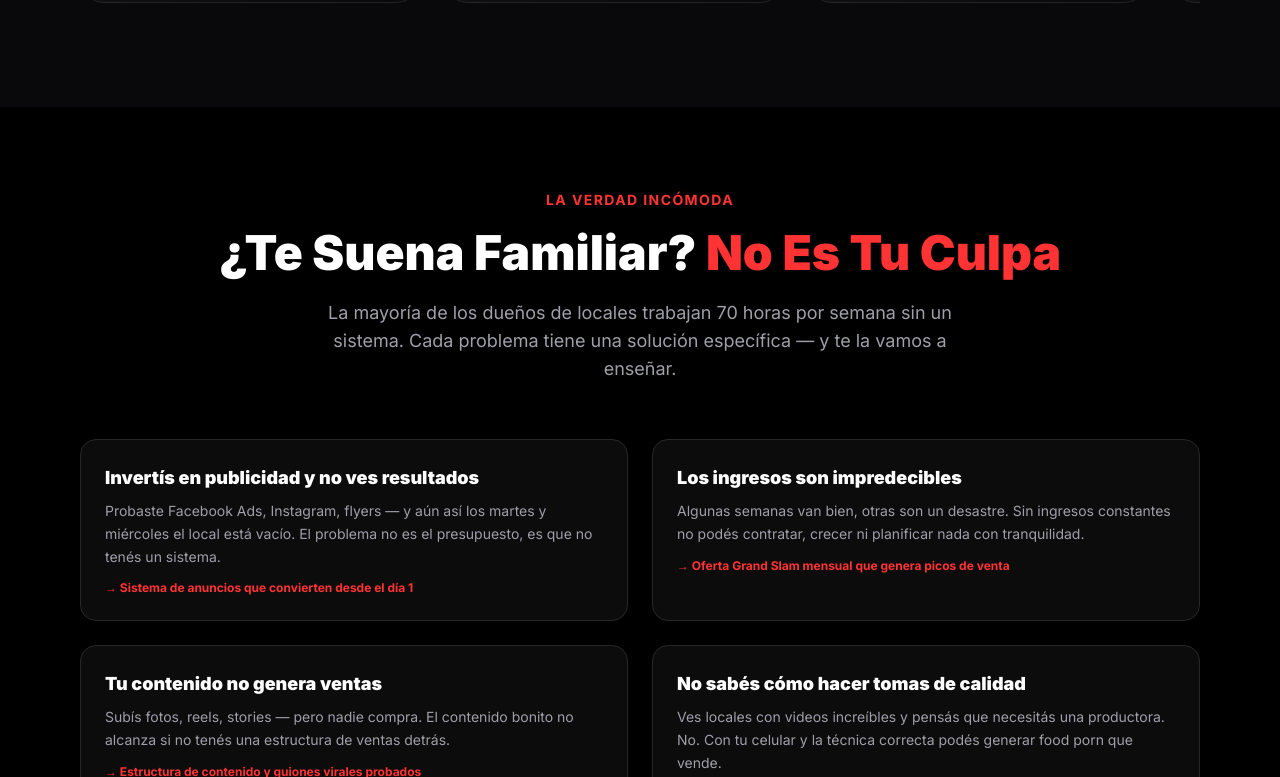
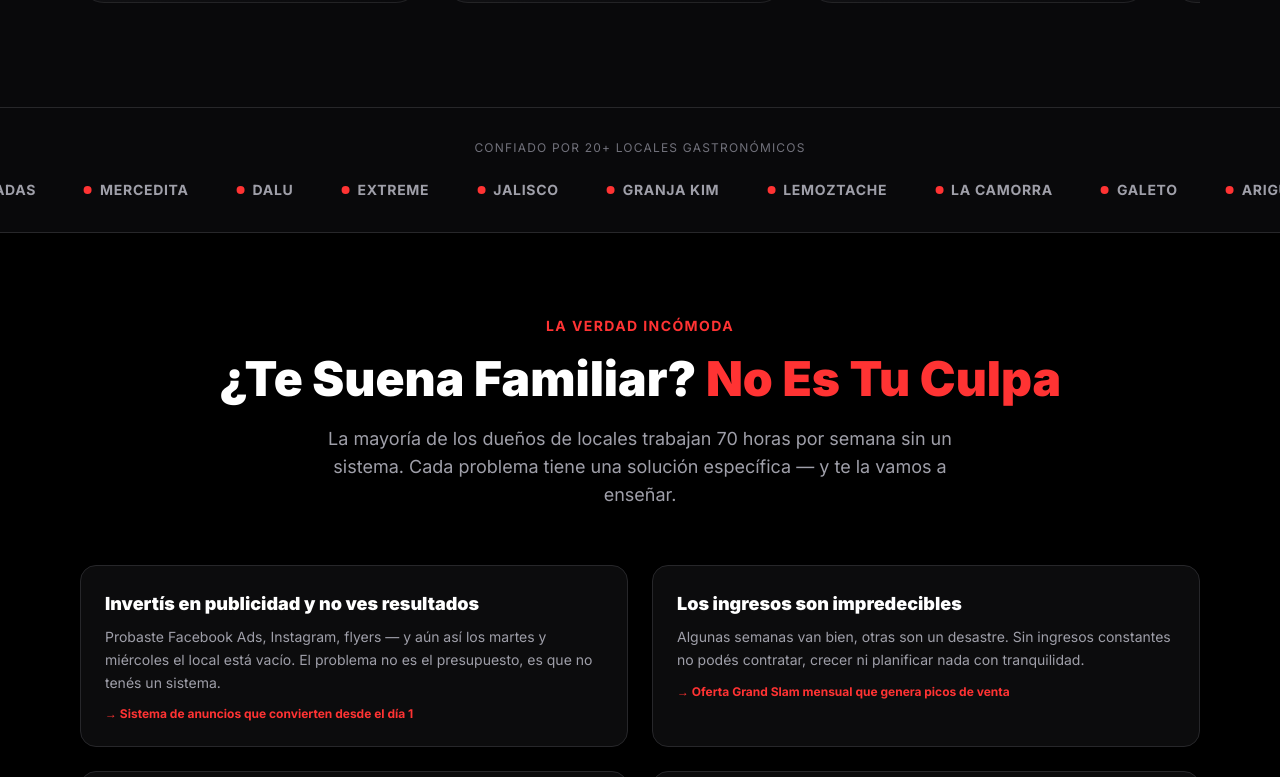
Before and after one commit to guillermolezcanopy-byte/Hungry-Customers, a Next.js app: page / in a window 1280 px wide. Shown: the part 1603-2380 px from the top of the page. Built offline with nearby package versions, Linux system fonts and the light colour scheme.

Commit message:
Re-enable SocialProof marquee and comment out Testimonials section

```diff
--- a/app/page.tsx
+++ b/app/page.tsx
@@ -19,11 +19,11 @@ export default function Home() {
       <main>
         <Hero />
         <Results />
-        {/* <SocialProof /> */}
+        <SocialProof />
         <Problem />
         <Solution />
         <HowItWorks />
-        <Testimonials />
+        {/* <Testimonials /> */}
         <Guarantee />
         <Pricing />
         <FAQ />
```
